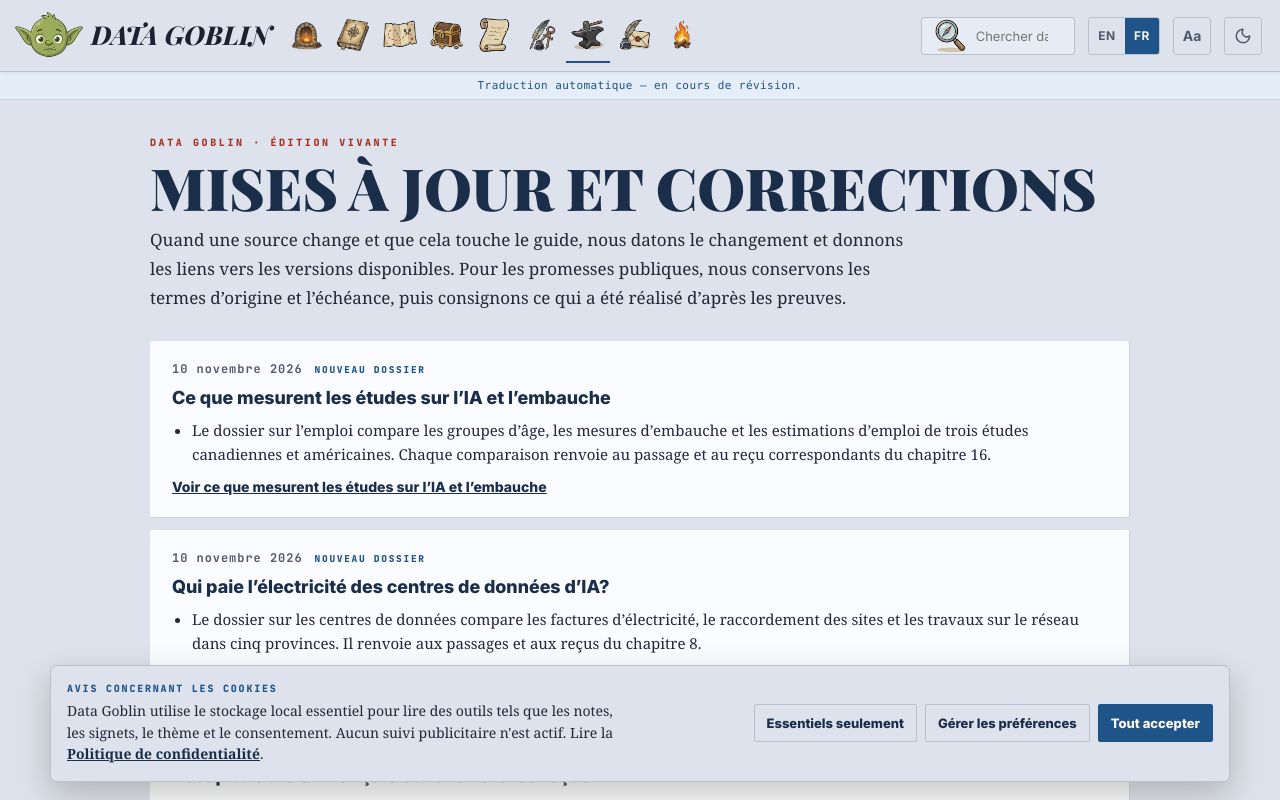
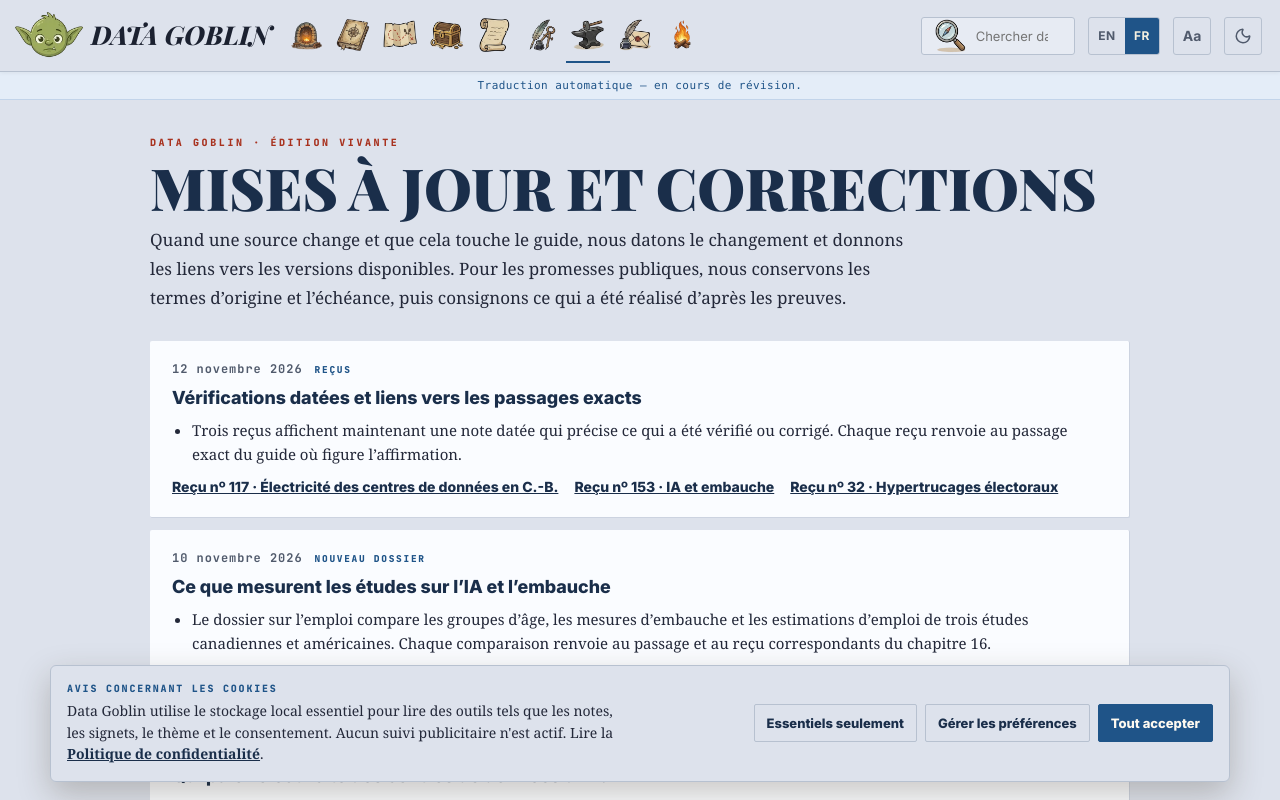
Before and after one commit to BrinShadewater/Data-Goblin-Web, a React (Vite) app in the folder app/: page /fr/updates in a window 1280 px wide. Built offline with nearby package versions, Linux system fonts and the light colour scheme; a web font is replaced by a local one.

Commit message:
Announce bilingual receipt review updates

```diff
--- a/app/scripts/prerender-meta.cjs
+++ b/app/scripts/prerender-meta.cjs
@@ -17,6 +17,7 @@ const dataCentrePower = require("../src/dataCentrePower.json");
 const labourHiring = require("../src/labourHiring.json");
 const dataCentrePowerUpdate = require("../src/dataCentrePowerUpdate.json");
 const labourHiringUpdate = require("../src/labourHiringUpdate.json");
+const receiptReviewUpdate = require("../src/receiptReviewUpdate.json");
 const chapterExplainers = [
   { chapter: dataCentrePower.chapter, section: dataCentrePower.section, update: dataCentrePowerUpdate, file: "app/src/dataCentrePowerUpdate.json" },
   { chapter: labourHiring.chapter, section: labourHiring.section, update: labourHiringUpdate, file: "app/src/labourHiringUpdate.json" },
@@ -418,7 +419,9 @@ function routeBodyHtml(route, lang) {
     const reader = readerCorrectionsUpdate[lang];
     const dataCentres = dataCentrePowerUpdate[lang];
     const labour = labourHiringUpdate[lang];
+    const receiptReview = receiptReviewUpdate[lang];
     const entries = [
+      [receiptReview, receiptReview.links],
       [labour, [[labour.linkLabel, labourHiringUpdate.topicPath]]],
       [dataCentres, [[dataCentres.linkLabel, dataCentrePowerUpdate.topicPath]]],
       [reader, [[reader.chapterLabel, readerCorrectionsUpdate.chapterPath]]],
@@ -672,7 +675,7 @@ const ROUTE_SOURCES = {
   "/receipts": ["app/src/pages/ReceiptsPage.tsx", "app/src/components/ReceiptRows.tsx", "app/src/receiptNotes.json", "app/public/content/receipts.json"],
   "/about": ["app/src/pages/AboutPage.tsx", "app/public/content/stats.json"],
   "/contribute": ["app/src/pages/ContributePage.tsx"],
-  "/updates": ["app/src/pages/UpdatesPage.tsx", "app/src/latestUpdate.json", "app/src/sourceChangeUpdate.json", "app/src/editorialCorrectionUpdate.json", "app/src/readerCorrectionsUpdate.json", ...chapterExplainers.map(({ file }) => file)],
+  "/updates": ["app/src/pages/UpdatesPage.tsx", "app/src/latestUpdate.json", "app/src/sourceChangeUpdate.json", "app/src/editorialCorrectionUpdate.json", "app/src/readerCorrectionsUpdate.json", "app/src/receiptReviewUpdate.json", ...chapterExplainers.map(({ file }) => file)],
   "/toolkit": ["app/src/pages/ToolkitPage.tsx"],
   "/privacy": ["app/src/pages/PrivacyPage.tsx"],
 };
--- a/app/src/pages/UpdatesPage.tsx
+++ b/app/src/pages/UpdatesPage.tsx
@@ -11,6 +11,7 @@ import editorialCorrectionUpdate from "../editorialCorrectionUpdate.json";
 import readerCorrectionsUpdate from "../readerCorrectionsUpdate.json";
 import dataCentrePowerUpdate from "../dataCentrePowerUpdate.json";
 import labourHiringUpdate from "../labourHiringUpdate.json";
+import receiptReviewUpdate from "../receiptReviewUpdate.json";
 
 interface UpdateEntry {
   date: string;
@@ -251,6 +252,7 @@ export function UpdatesPage() {
   const dataCentres = dataCentrePowerUpdate[lang];
   const labour = labourHiringUpdate[lang];
   const updates = [
+    receiptReviewUpdate[lang],
     { ...labour, links: [[labour.linkLabel, labourHiringUpdate.topicPath]] },
     { ...dataCentres, links: [[dataCentres.linkLabel, dataCentrePowerUpdate.topicPath]] },
     { ...reader, links: [[reader.chapterLabel, readerCorrectionsUpdate.chapterPath]] },
--- /dev/null
+++ b/app/src/receiptReviewUpdate.json
@@ -0,0 +1,46 @@
+{
+  "en": {
+    "date": "November 12, 2026",
+    "tag": "Receipts",
+    "title": "Dated reviews and exact passage links",
+    "items": [
+      "Three receipts now show a dated review note explaining what was checked or corrected. Each links back to the exact claim in the guide."
+    ],
+    "links": [
+      [
+        "Receipt #117 · B.C. data-centre power",
+        "/receipts#receipt-117"
+      ],
+      [
+        "Receipt #153 · AI and hiring",
+        "/receipts#receipt-153"
+      ],
+      [
+        "Receipt #32 · Election deepfakes",
+        "/receipts#receipt-32"
+      ]
+    ]
+  },
+  "fr": {
+    "date": "12 novembre 2026",
+    "tag": "Reçus",
+    "title": "Vérifications datées et liens vers les passages exacts",
+    "items": [
+      "Trois reçus affichent maintenant une note datée qui précise ce qui a été vérifié ou corrigé. Chaque reçu renvoie au passage exact du guide où figure l’affirmation."
+    ],
+    "links": [
+      [
+        "Reçu nº 117 · Électricité des centres de données en C.-B.",
+        "/receipts#receipt-117"
+      ],
+      [
+        "Reçu nº 153 · IA et embauche",
+        "/receipts#receipt-153"
+      ],
+      [
+        "Reçu nº 32 · Hypertrucages électoraux",
+        "/receipts#receipt-32"
+      ]
+    ]
+  }
+}
```
